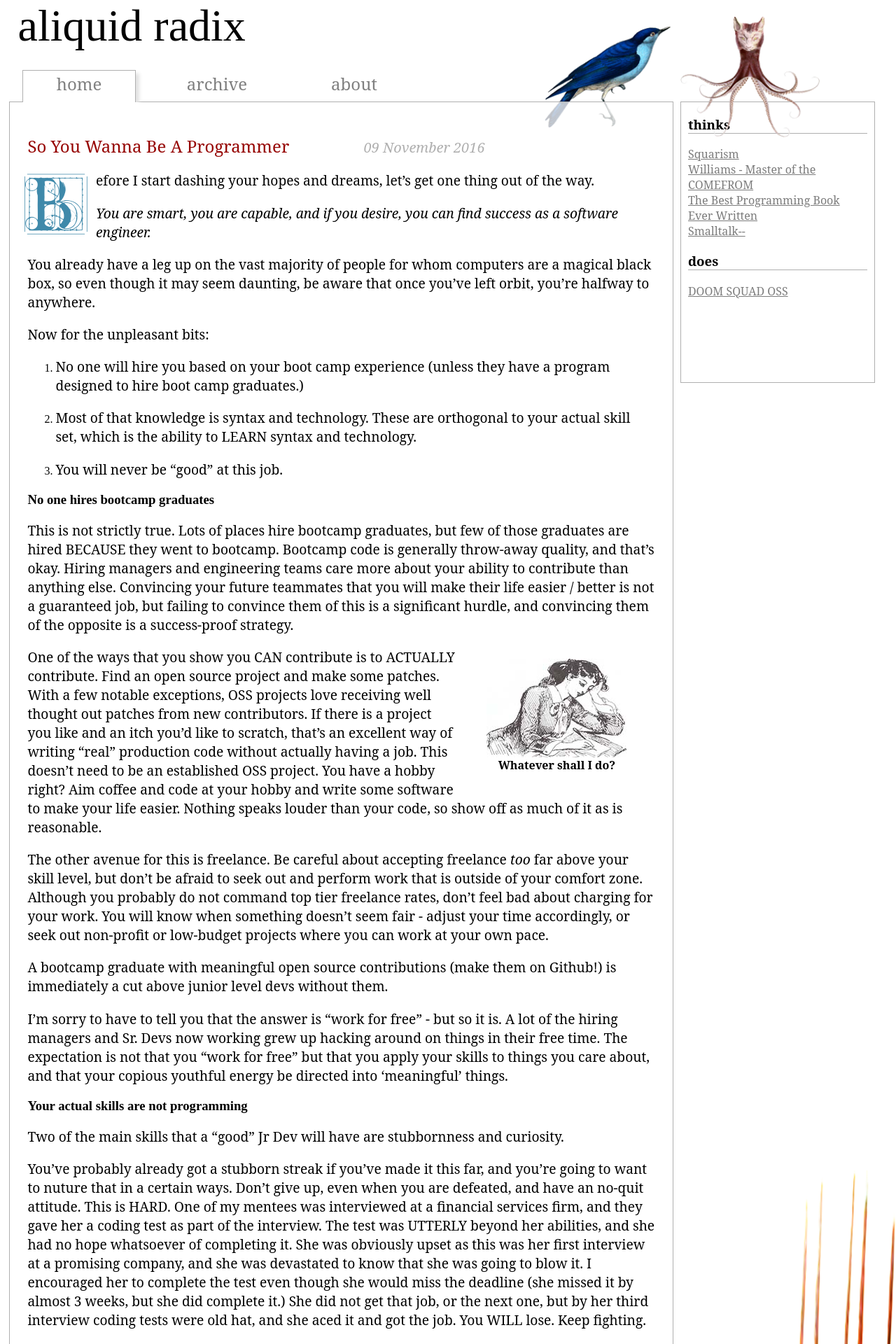
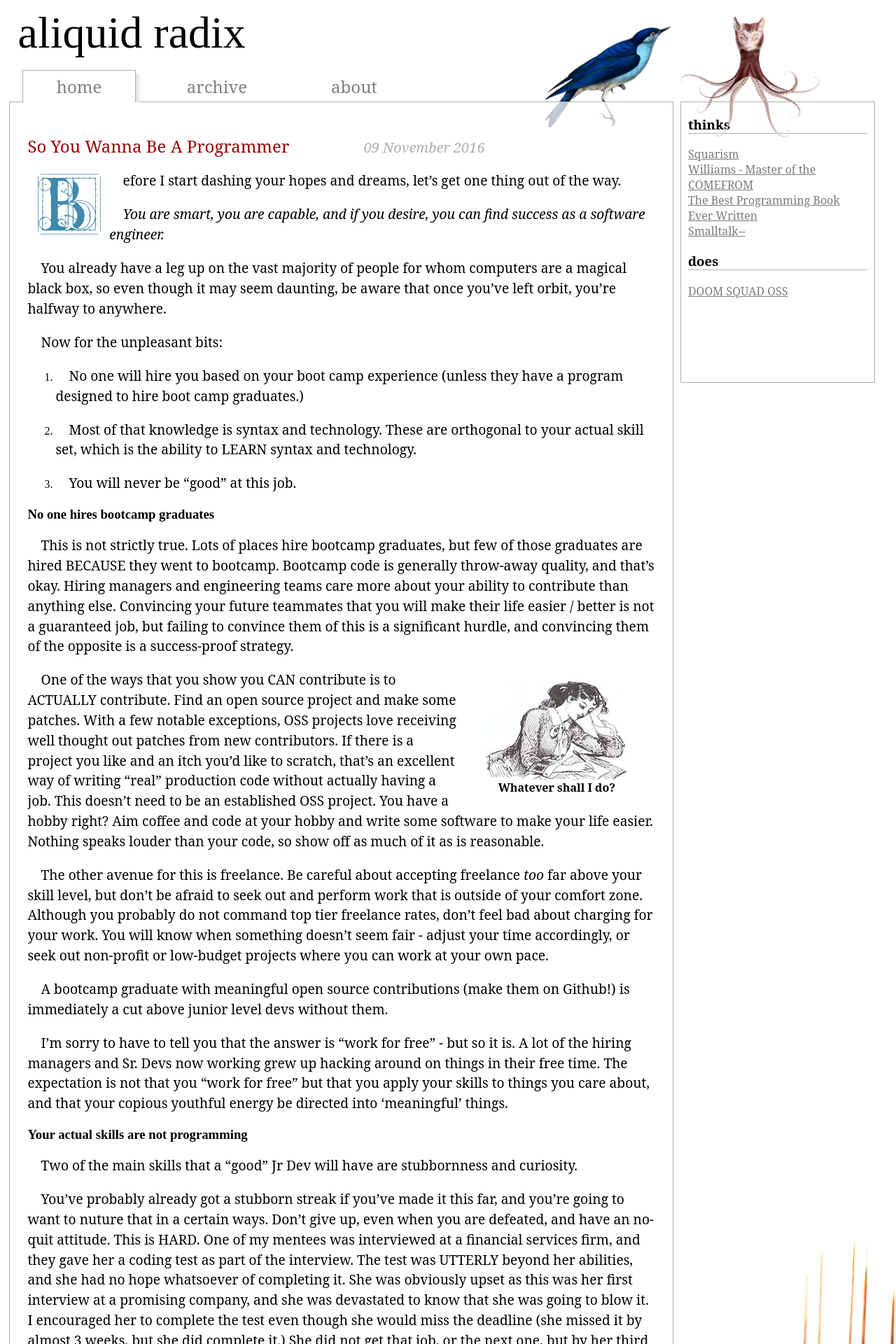
Before and after one commit to stephenprater/stephenprater.github.io, a Jekyll site: the page built from index.md, in a window 1280 px wide. Shown: the top 1920 px of the page at 70% size. Built offline with Jekyll 4.4.1, drawn with Linux system fonts in a browser that asks for light colours; comment, search, counter and statistics services are not loaded.

Commit message:
fix a few css issues

```diff
--- a/_layouts/default.html
+++ b/_layouts/default.html
@@ -12,6 +12,7 @@
       <h1>aliquid radix</h1>
     </header>
 
+    <div class="tabbed-area">
       <nav>
         <ul id="contact">
           <li class="twitter"><a href="http://twitter.com/stephenprater">twitter</a></li>
@@ -28,6 +29,7 @@
       <main>
         {{ content }}
       </main>
+    </div>
 
     <aside>
       <section id="theoreticals">
--- a/css/styles.scss
+++ b/css/styles.scss
@@ -186,6 +186,12 @@ main {
   p {
     font-family: 'garamond-premier-pro', 'serif';
     font-size: larger;
+    line-height: 1.5em;
+    text-indent: 1em;
+  }
+
+  ol {
+
   }
 
   ul#post_list {
@@ -223,6 +229,8 @@ header {
     display: inline;
     margin-left: 2%;
     font-size: 4em;
+    position: relative;
+    top: 10px;
   }
 }
 
@@ -316,7 +324,11 @@ nav {
           color: grey;
           font-family: 'archetype', 'serif';
           font-size: 1.5em;
+          line-height: 1.75em;
           text-decoration: none;
+          vertical-align: center;
+          display: block;
+          position: relative;
         }
       }
     }
```
Lines whose indentation alone changed are shown as unchanged.
